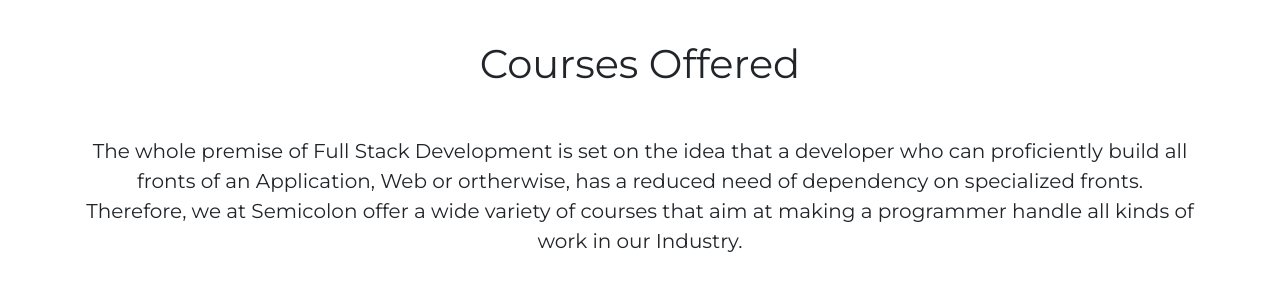
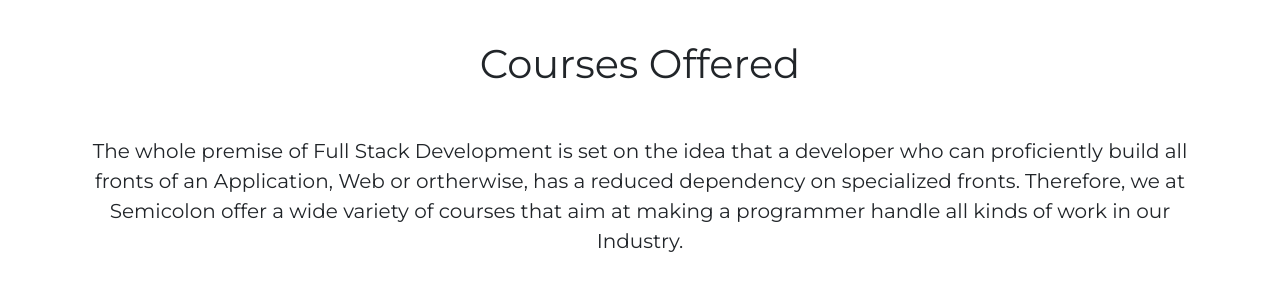
Before and after one commit to saiwinchester/thesemicoloninitiative, a plain HTML site: page index.html in a window 1280 px wide. Shown: the part 1060-1361 px from the top of the page. Drawn offline with Linux system fonts and the light colour scheme.

Commit message:
Update index.html

```diff
--- a/index.html
+++ b/index.html
@@ -564,7 +564,7 @@
       <h1 class=" text-center mb-5 ">Courses Offered</h1>
       <p class="lead text-center mb-5">
         The whole premise of Full Stack Development is set on the idea that a developer who can proficiently build all
-        fronts of an Application, Web or ortherwise, has a reduced need of dependency on specialized fronts. Therefore,
+        fronts of an Application, Web or ortherwise, has a reduced dependency on specialized fronts. Therefore,
         we at Semicolon offer a wide variety of courses that aim at making a programmer handle all kinds of work in our
         Industry.
       </p>
```
